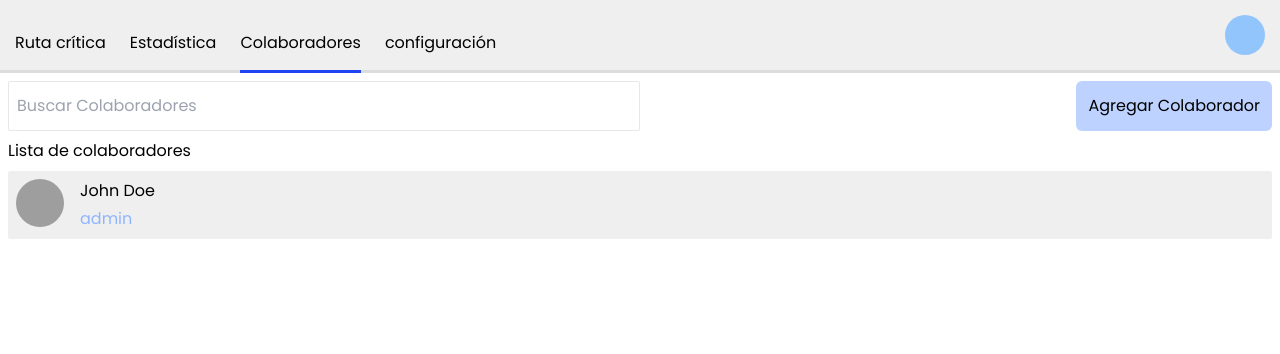
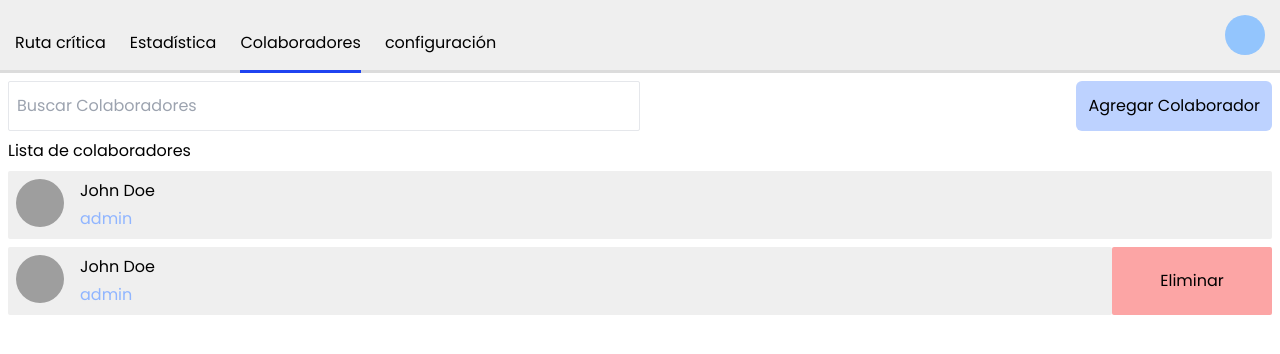
Before and after one commit to Cactuswow/proactime, a Next.js app: page /application/collaborators in a window 1280 px wide. Shown: the top 354 px of the page. Built offline with nearby package versions, Linux system fonts and the light colour scheme; grey boxes are pictures that could not be loaded.

Commit message:
collaborators: collaboratorsDelete view

```diff
--- /dev/null
+++ b/src/app/application/collaborators/components/collaborators-delete/collaboratorsDelete.tsx
@@ -0,0 +1,18 @@
+import { mockUsers } from '@/app/login/components/login-form/constants'
+import { CollaboratorView } from '../collaborators-view/collaboratorView'
+
+export function CollaboratorsDelete() {
+  return (
+    <div className='flex'>
+      <div className='flex-1'>
+        <CollaboratorView user={mockUsers[0]} />
+      </div>
+      <button
+        type='submit'
+        className='bg-[var(--sweet-pink-300)] w-40 rounded-sm p-2'
+      >
+        Eliminar
+      </button>
+    </div>
+  )
+}
--- a/src/app/application/collaborators/page.tsx
+++ b/src/app/application/collaborators/page.tsx
@@ -1,14 +1,18 @@
 import { mockUsers } from '@/app/login/components/login-form/constants'
 import { CollaboratorView } from './components/collaborators-view/collaboratorView'
 import { CollaboratorSearch } from './components/collaborators-search/collaboratorSearch'
+import { CollaboratorsDelete } from './components/collaborators-delete/collaboratorsDelete'
 
 export default function Page() {
   return (
     <div className='flex justify-center'>
       <section className='flex flex-col gap-2 p-2  max-w-7xl w-full'>
+
       <CollaboratorSearch/>
+
         <p>Lista de colaboradores</p>
         <CollaboratorView user={mockUsers[0]} />
+        <CollaboratorsDelete/>
       </section>
     </div>
   )
```
Also changed, not shown: src/app/application/collaborators/styles.module.css (deleted).
